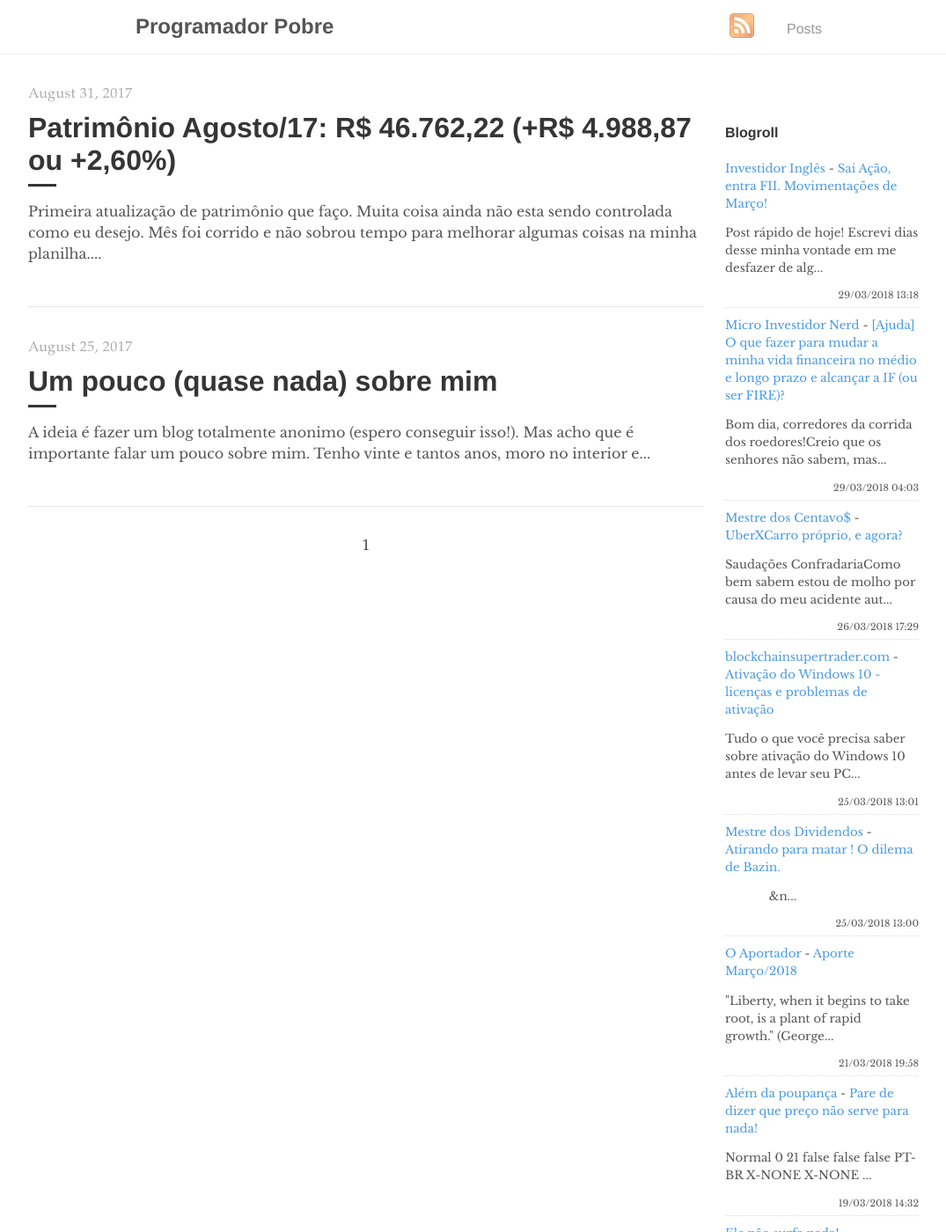
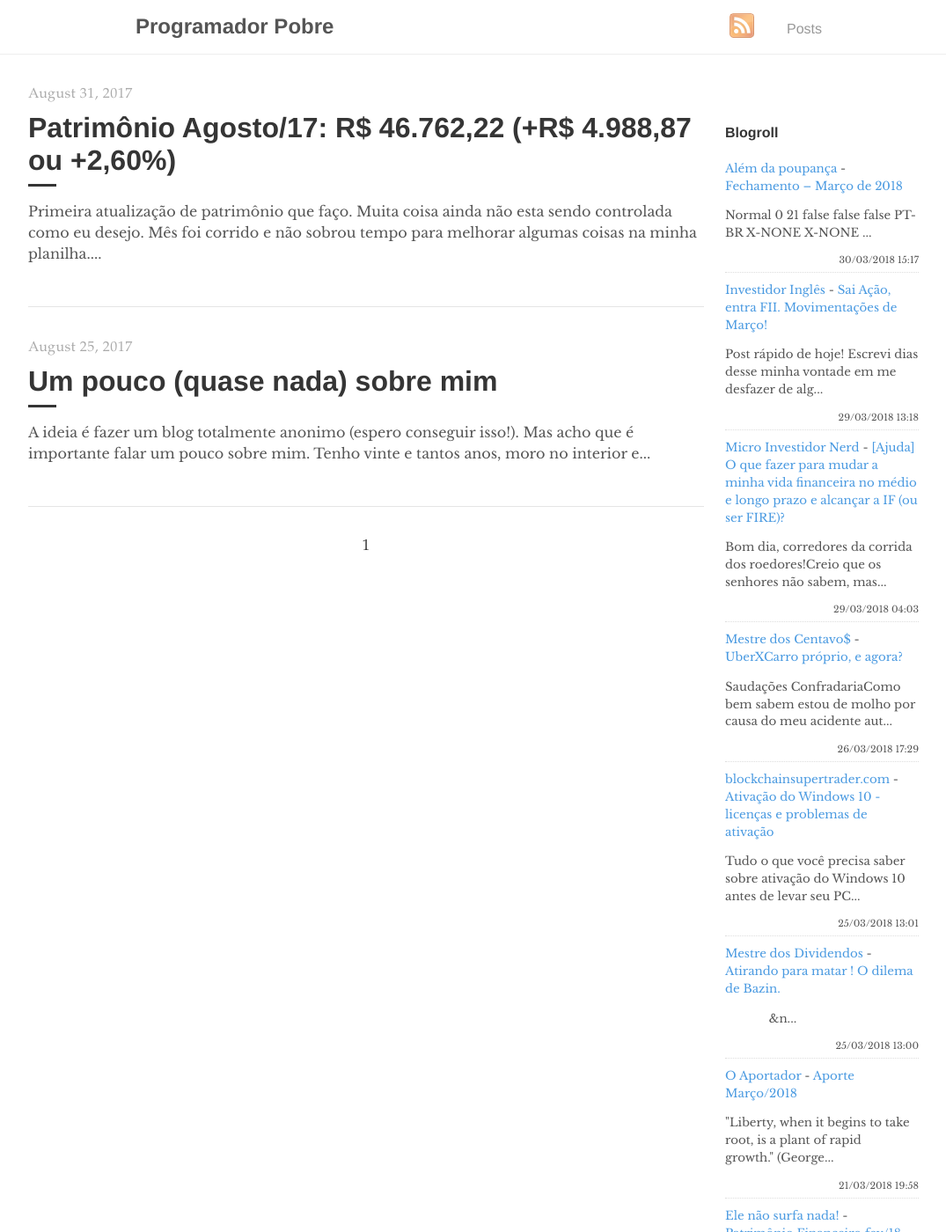
Before and after one commit to programadorpobre/programadorpobre.github.io, a Jekyll site: the page built from index.html, in a window 1280 px wide and 1400 px high. Shown: the whole window at 88% size, without its empty margins (96-1171 px from the left). Built offline with Jekyll 4.4.1, drawn with Linux system fonts in a browser that asks for light colours; the list of posts is cut into pages by our own code; comment, search, counter and statistics services are not loaded.

Commit message:
[ci skip] travis #237

```diff
--- a/_includes/feed-entries.html
+++ b/_includes/feed-entries.html
@@ -1,3 +1,8 @@
+<div class="feed-entry">
+    <a class="feed-entry-site-name" href="https://alemdapoupanca.blogspot.com/">Além da poupança</a> - <a class="feed-entry-title" href="https://alemdapoupanca.blogspot.com/2018/03/fechamento-marco-de-2018.html">Fechamento – Março de 2018</a>
+    <p class="feed-entry-summary">         Normal  0      21      false  false  false    PT-BR  X-NONE  X-NONE    ...</p>
+    <time datetime="2018-03-30T15:17:00.000-03:00">30/03/2018 15:17</time>
+</div>
 <div class="feed-entry">
     <a class="feed-entry-site-name" href="https://www.investidoringles.com/">Investidor Inglês</a> - <a class="feed-entry-title" href="https://www.investidoringles.com/2018/03/sai-acao-entra-fii.html">Sai Ação, entra FII.  Movimentações de Março!</a>
     <p class="feed-entry-summary">Post rápido de hoje!&nbsp;Escrevi dias desse minha vontade em me desfazer de alg...</p>
@@ -29,11 +34,6 @@
     <time datetime="2018-03-21T19:58:00.001-03:00">21/03/2018 19:58</time>
 </div>
 <div class="feed-entry">
-    <a class="feed-entry-site-name" href="https://alemdapoupanca.blogspot.com/">Além da poupança</a> - <a class="feed-entry-title" href="https://alemdapoupanca.blogspot.com/2018/03/pare-de-dizer-que-preco-nao-serve-para.html">Pare de dizer que preço não serve para nada!</a>
-    <p class="feed-entry-summary">       Normal  0      21      false  false  false    PT-BR  X-NONE  X-NONE      ...</p>
-    <time datetime="2018-03-19T14:32:00.000-03:00">19/03/2018 14:32</time>
-</div>
-<div class="feed-entry">
     <a class="feed-entry-site-name" href="https://elenaosurfanada.blogspot.com/">Ele não surfa nada!</a> - <a class="feed-entry-title" href="https://elenaosurfanada.blogspot.com/2018/03/patrimonio-financeiro-fev18-r-37011905.html">Patrimônio Financeiro fev/18 (R$ 370.119,05) ou - 0,07%</a>
     <p class="feed-entry-summary">Mês bom na renda variável, as ações subiram, porém os demais investimentos... Os...</p>
     <time datetime="2018-03-04T18:21:00.002-03:00">04/03/2018 18:21</time>
```
